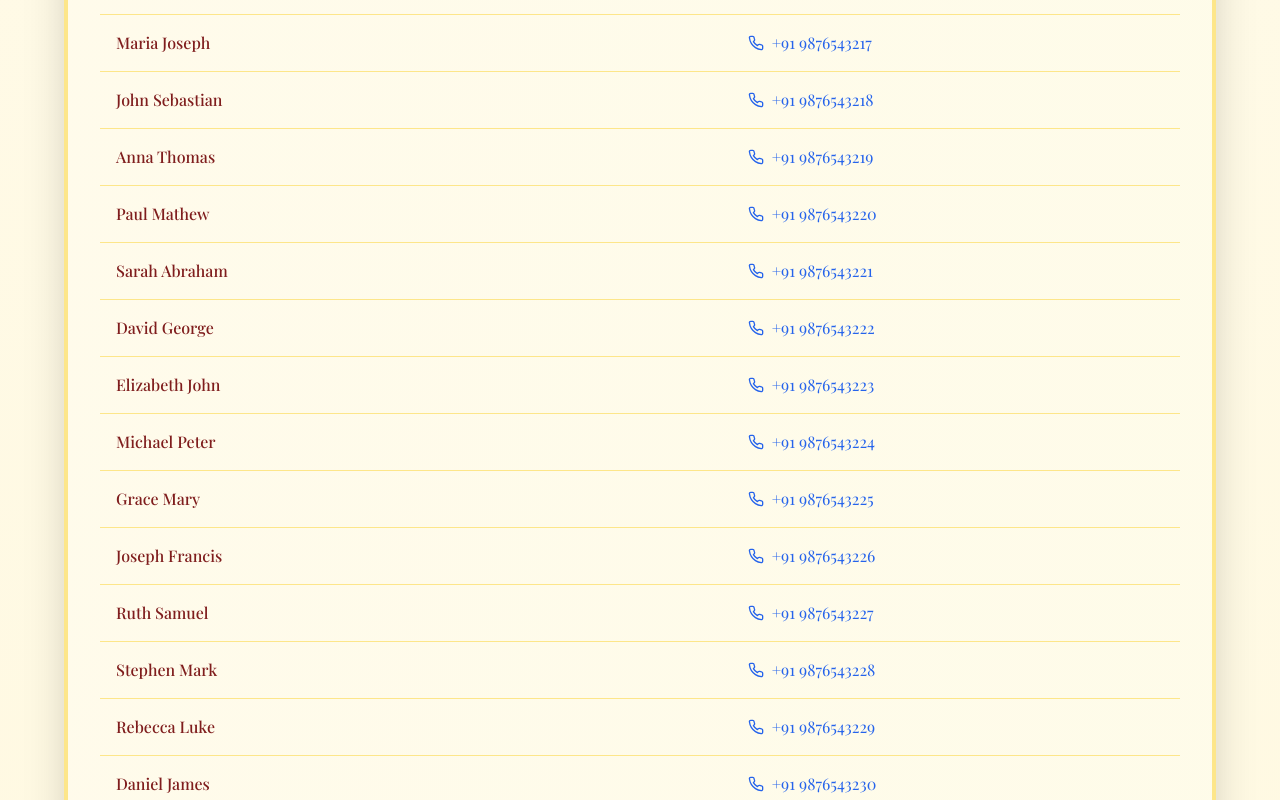
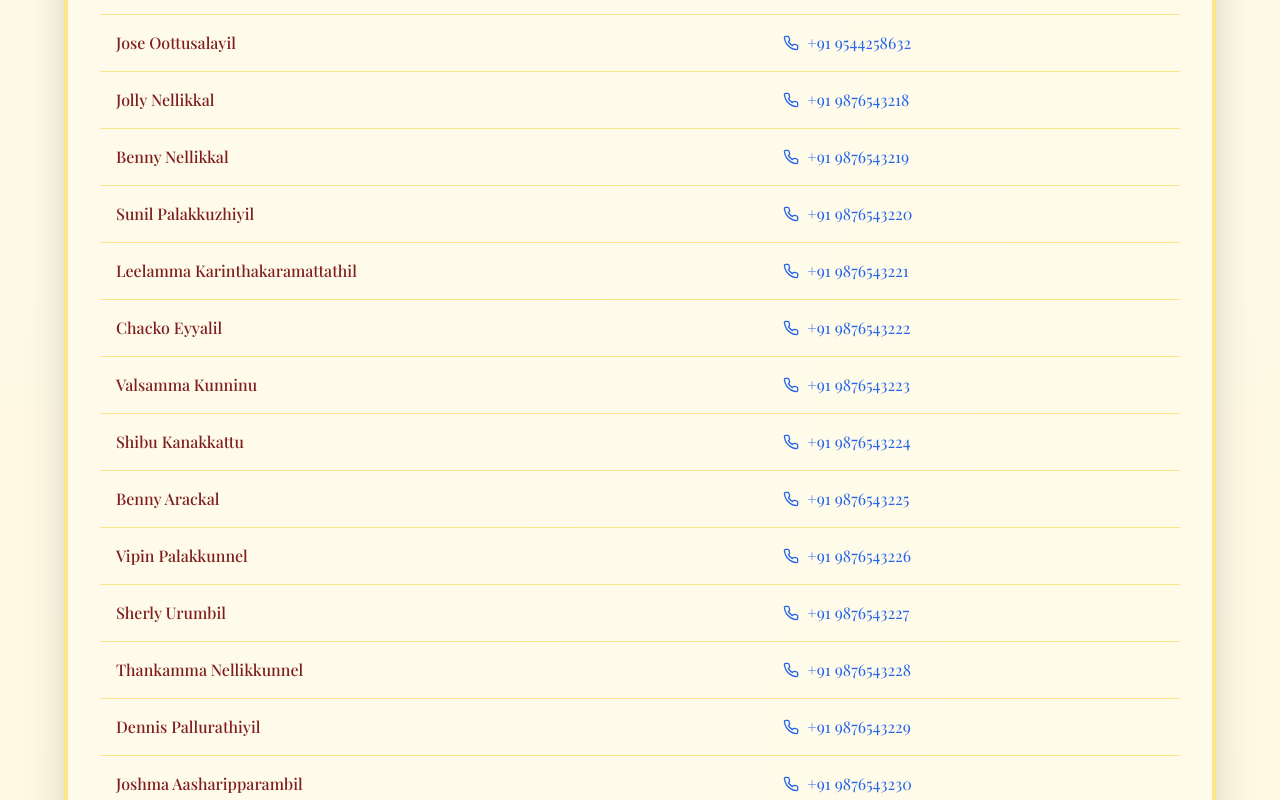
Before and after one commit to akhiljo88/stjosephchurch, a React (Vite) app: page /directory in a window 1280 px wide. Shown: the part 1240-2040 px from the top of the page. Built offline with nearby package versions, Linux system fonts and the light colour scheme; no server answers; a web font is replaced by a local one.

Commit message:
Updated Directory.tsx

```diff
--- a/src/pages/Directory.tsx
+++ b/src/pages/Directory.tsx
@@ -12,30 +12,30 @@ const Directory: React.FC = () => {
 
   // 128 church members with their contact numbers
   const members = [
-    { name: "Fr. Edwin Koyippuram", contact: "+91 9400062714" },
-    { name: "James Palakkunnel", contact: "+91 8129201658" },
-    { name: "Akhil Jose Oottusalayil", contact: "+91 9876543210" },
-    { name: "Viju Orappankuzhymattathil", contact: "+91 9876543211" },
-    { name: "Baby Ezhuthupally", contact: "+91 9876543212" },
-    { name: "Shaju Nellikkal", contact: "+91 9876543213" },
+    { name: "Fr. Edwin Koyippuram", contact: "+91 8129201658" },
+    { name: "James Palakkunnel", contact: "+91 9447448131" },
+    { name: "Akhil Jose Oottusalayil", contact: "+91 6282440684" },
+    { name: "Viju Orappankuzhymattathil", contact: "+91 9847306966" },
+    { name: "Baby Ezhuthupally", contact: "+91 9747257990" },
+    { name: "Shaju Nellikkal", contact: "+91 9605016179" },
     { name: "Mathew Nadakkal", contact: "+91 9876543214" },
-    { name: "Shine Makkanal", contact: "+91 9876543215" },
-    { name: "Sunny Nadakkal", contact: "+91 9876543216" },
-    { name: "Maria Joseph", contact: "+91 9876543217" },
-    { name: "John Sebastian", contact: "+91 9876543218" },
-    { name: "Anna Thomas", contact: "+91 9876543219" },
-    { name: "Paul Mathew", contact: "+91 9876543220" },
-    { name: "Sarah Abraham", contact: "+91 9876543221" },
-    { name: "David George", contact: "+91 9876543222" },
-    { name: "Elizabeth John", contact: "+91 9876543223" },
-    { name: "Michael Peter", contact: "+91 9876543224" },
-    { name: "Grace Mary", contact: "+91 9876543225" },
-    { name: "Joseph Francis", contact: "+91 9876543226" },
-    { name: "Ruth Samuel", contact: "+91 9876543227" },
-    { name: "Stephen Mark", contact: "+91 9876543228" },
-    { name: "Rebecca Luke", contact: "+91 9876543229" },
-    { name: "Daniel James", contact: "+91 9876543230" },
-    { name: "Esther Philip", contact: "+91 9876543231" },
+    { name: "Shine Makkanal", contact: "+91 9947742157" },
+    { name: "Sunny Nadakkal", contact: "+91 9744262803" },
+    { name: "Jose Oottusalayil", contact: "+91 9544258632" },
+    { name: "Jolly Nellikkal", contact: "+91 9876543218" },
+    { name: "Benny Nellikkal", contact: "+91 9876543219" },
+    { name: "Sunil Palakkuzhiyil", contact: "+91 9876543220" },
+    { name: "Leelamma Karinthakaramattathil", contact: "+91 9876543221" },
+    { name: "Chacko Eyyalil", contact: "+91 9876543222" },
+    { name: "Valsamma Kunninu", contact: "+91 9876543223" },
+    { name: "Shibu Kanakkattu", contact: "+91 9876543224" },
+    { name: "Benny Arackal", contact: "+91 9876543225" },
+    { name: "Vipin Palakkunnel", contact: "+91 9876543226" },
+    { name: "Sherly Urumbil", contact: "+91 9876543227" },
+    { name: "Thankamma Nellikkunnel", contact: "+91 9876543228" },
+    { name: "Dennis Pallurathiyil", contact: "+91 9876543229" },
+    { name: "Joshma Aasharipparambil", contact: "+91 9876543230" },
+    { name: "Nelson Aasharipparambil", contact: "+91 9876543231" },
     { name: "Joshua Matthew", contact: "+91 9876543232" },
     { name: "Hannah Simon", contact: "+91 9876543233" },
     { name: "Samuel Andrew", contact: "+91 9876543234" },
```
